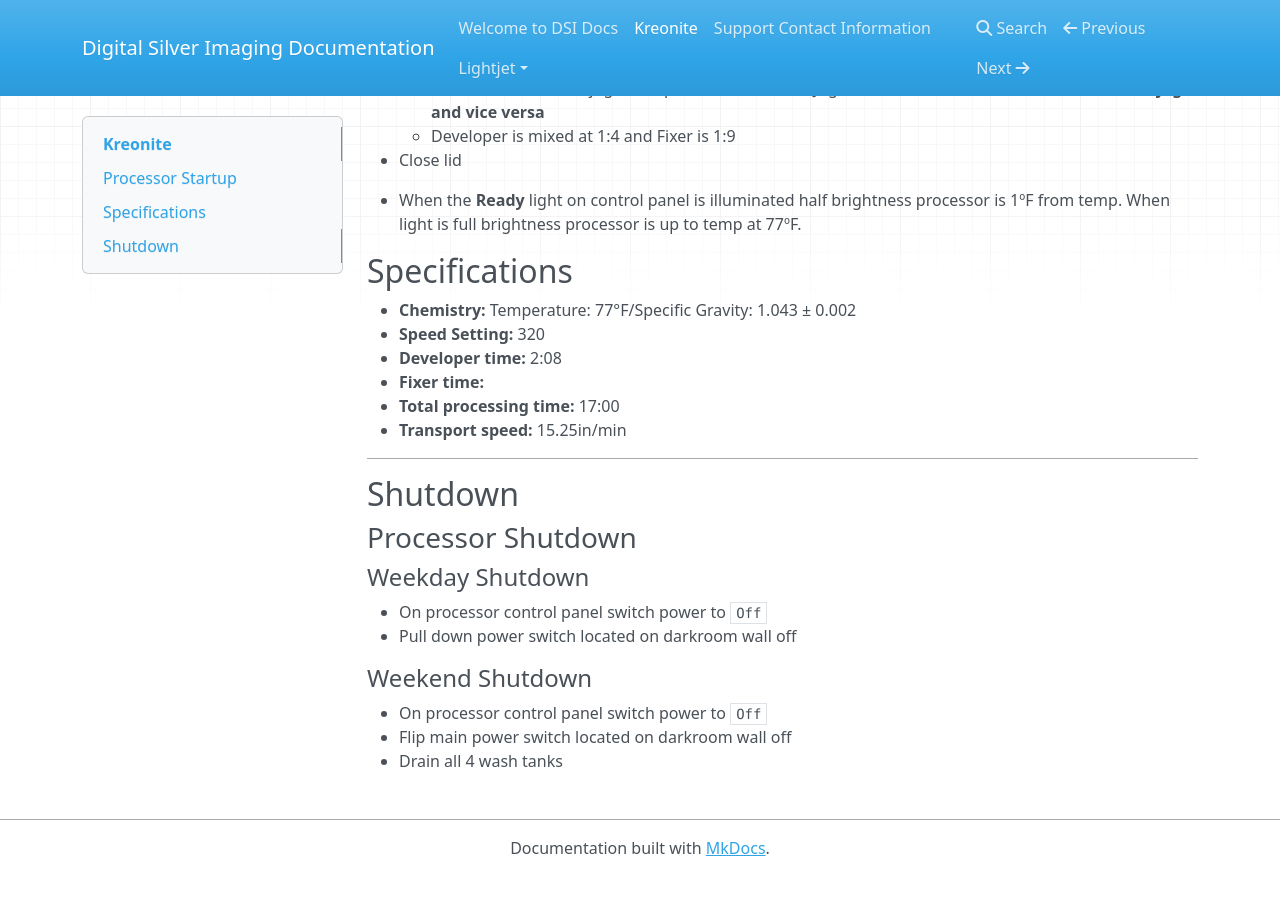
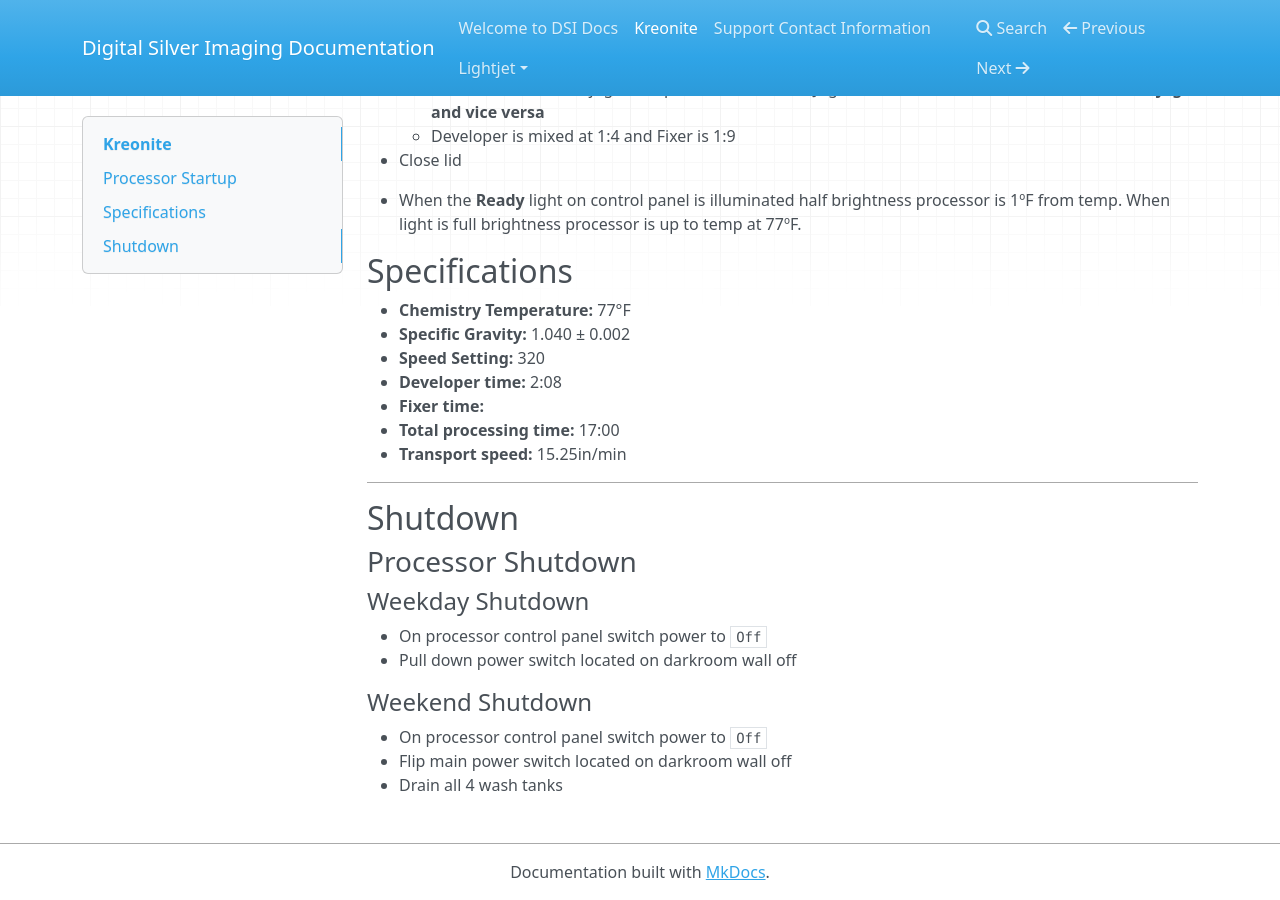
Before and after one commit to digitalsilverimaging/digitalsilverimaging.github.io, an MkDocs documentation site: the page built from docs/kreonite.md, in a window 1280 px wide and 900 px high, scrolled down 1206 px. Built offline with MkDocs 1.6.1, drawn with Linux system fonts in a browser that asks for light colours; nearby versions of some CDN libraries; before the commit the page ends 2082 px from its top, so only the background shows below that.

Commit message:
Fixed specific gravity

```diff
--- a/docs/kreonite.md
+++ b/docs/kreonite.md
@@ -25,7 +25,8 @@
 
 
 ## Specifications
-* **Chemistry:** Temperature: 77°F/Specific Gravity: 1.043 ± 0.002
+* **Chemistry Temperature:** 77°F
+* **Specific Gravity:** 1.040 ± 0.002
 * **Speed Setting:** 320
 * **Developer time:** 2:08
 * **Fixer time:**
```
Also changed, not shown: other parts of docs/kreonite.md (+1 -1 lines).
